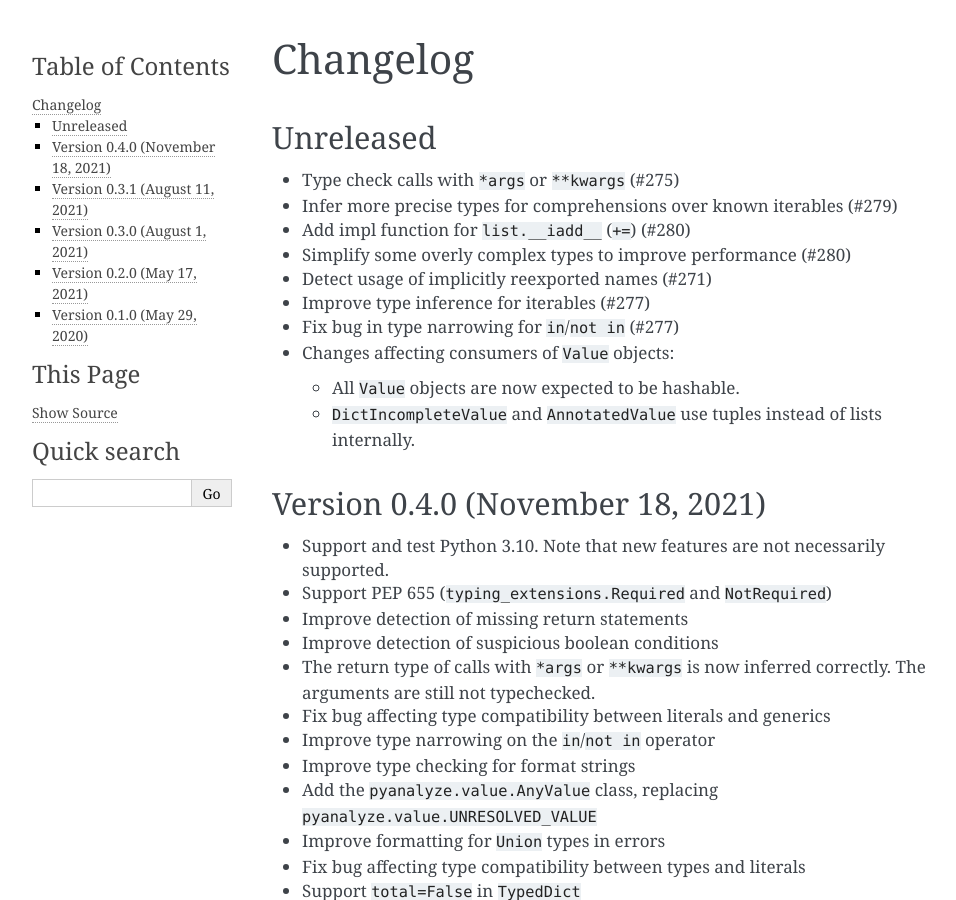
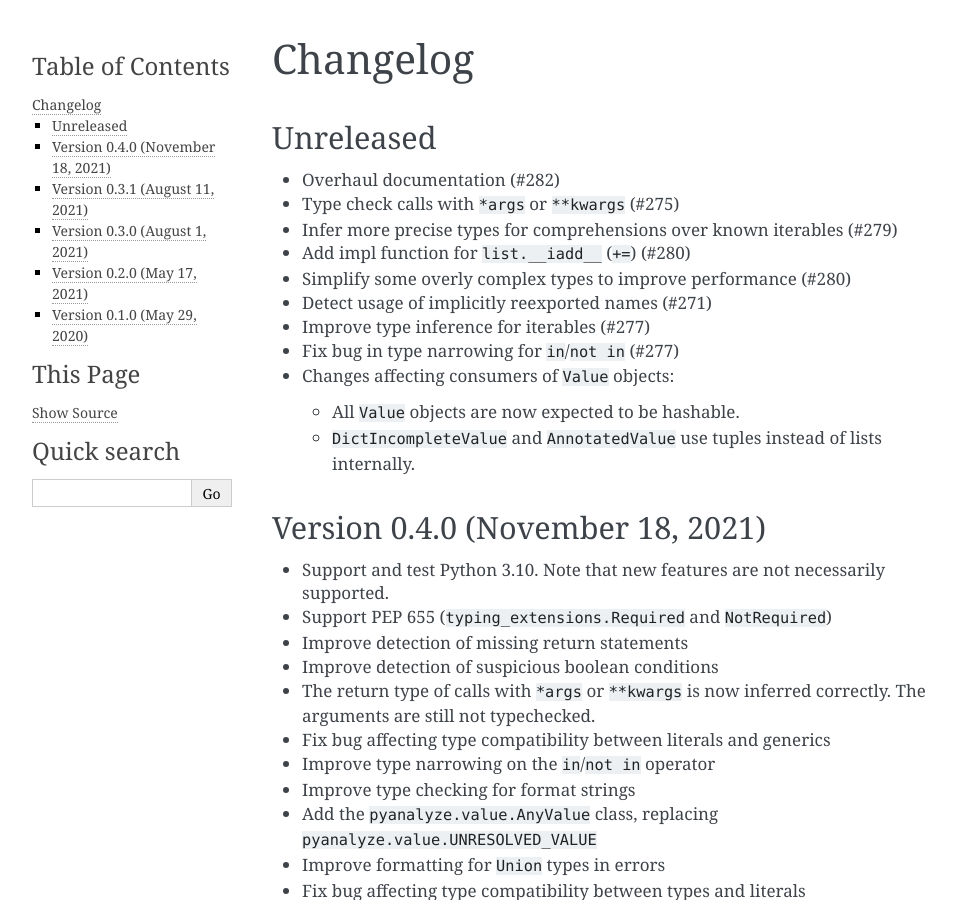
Before and after one commit to quora/pyanalyze, a Sphinx documentation site: the page built from docs/changelog.md, in a window 1280 px wide and 900 px high. Shown: the whole window, without its empty margins (148-1104 px from the left). Built offline with Sphinx 7.4.7, drawn with Linux system fonts in a browser that asks for light colours.

Commit message:
add changelog entry

```diff
--- a/docs/changelog.md
+++ b/docs/changelog.md
@@ -2,6 +2,7 @@
 
 ## Unreleased
 
+- Overhaul documentation (#282)
 - Type check calls with `*args` or `**kwargs` (#275)
 - Infer more precise types for comprehensions over known iterables (#279)
 - Add impl function for `list.__iadd__` (`+=`) (#280)
```
